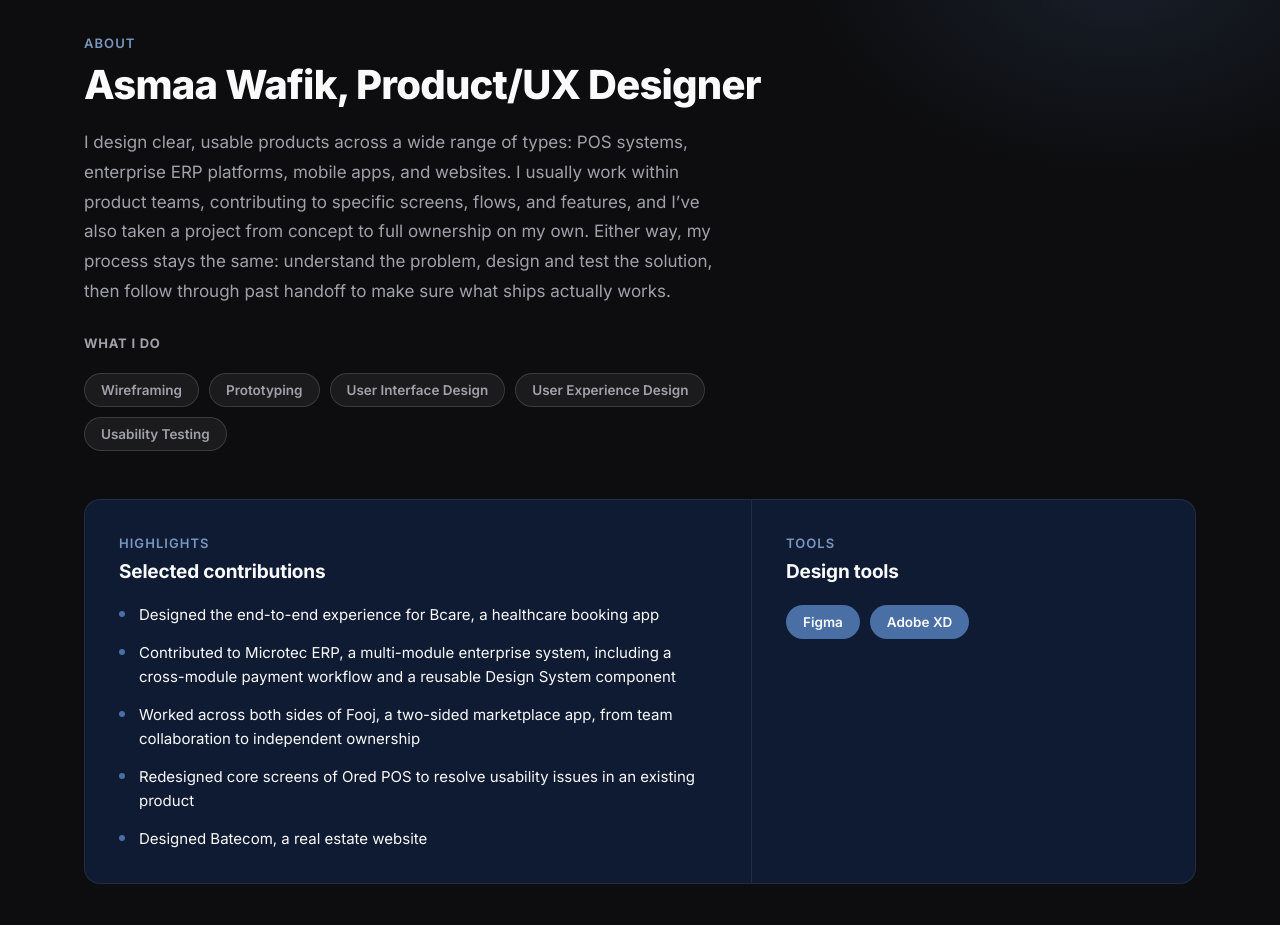
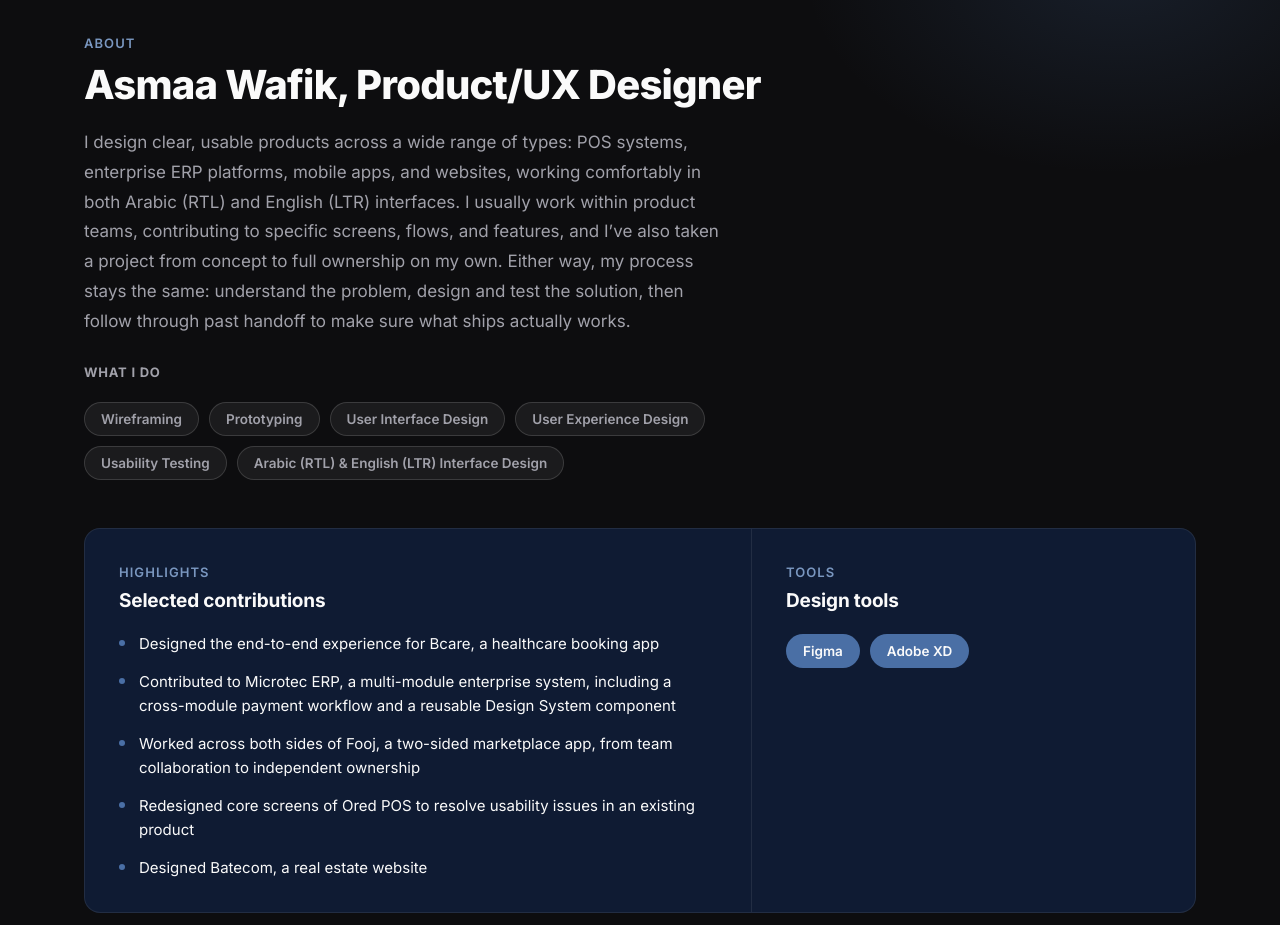
Before and after one commit to asmaawafik01-prog/portfolio, a React (Vite) app: page / in a window 1280 px wide. Shown: the part 5740-6665 px from the top of the page. Built offline with nearby package versions, Linux system fonts and the light colour scheme.

Commit message:
Add RTL/Arabic interface design to the About section
- Mention working in both Arabic (RTL) and English (LTR) interfaces
  in the intro paragraph
- Add a matching "Arabic (RTL) & English (LTR) Interface Design" tag
  to the What I do list

```diff
--- a/src/components/AboutSection.tsx
+++ b/src/components/AboutSection.tsx
@@ -2,7 +2,14 @@
 import { useReveal } from '../hooks/useReveal'
 import styles from './AboutSection.module.css'
 
-const WHAT_I_DO = ['Wireframing', 'Prototyping', 'User Interface Design', 'User Experience Design', 'Usability Testing']
+const WHAT_I_DO = [
+  'Wireframing',
+  'Prototyping',
+  'User Interface Design',
+  'User Experience Design',
+  'Usability Testing',
+  'Arabic (RTL) & English (LTR) Interface Design',
+]
 const TOOLS = ['Figma', 'Adobe XD']
 
 const HIGHLIGHTS = [
@@ -26,7 +33,8 @@
           <h2 className={styles.heading}>Asmaa Wafik, Product/UX Designer</h2>
           <p className={styles.bio}>
             I design clear, usable products across a wide range of types: POS systems, enterprise
-            ERP platforms, mobile apps, and websites. I usually work within product teams,
+            ERP platforms, mobile apps, and websites, working comfortably in both Arabic (RTL) and
+            English (LTR) interfaces. I usually work within product teams,
             contributing to specific screens, flows, and features, and I&rsquo;ve also taken a
             project from concept to full ownership on my own. Either way, my process stays the
             same: understand the problem, design and test the solution, then follow through past
```
